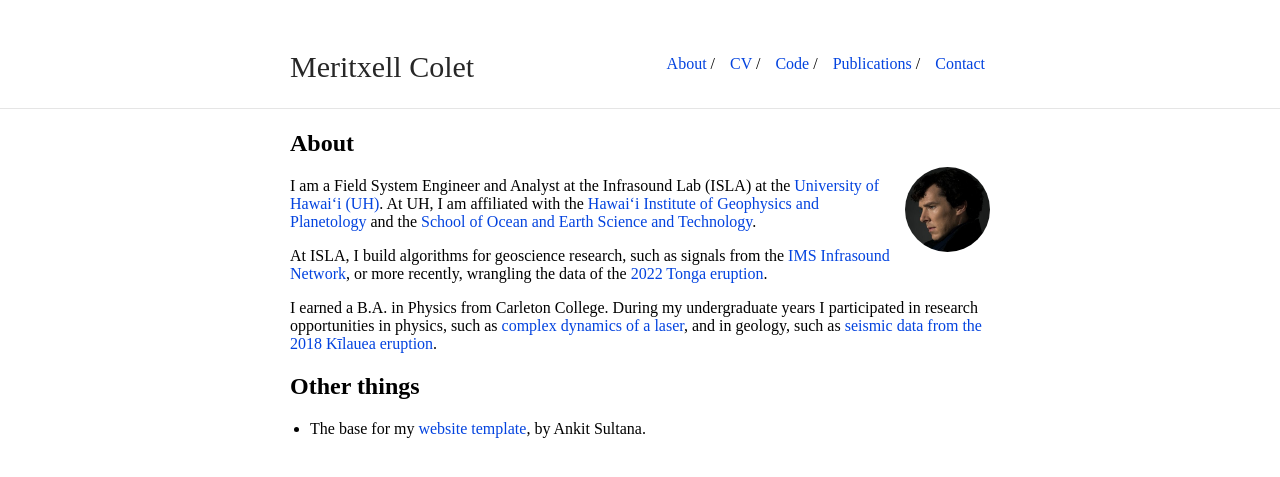
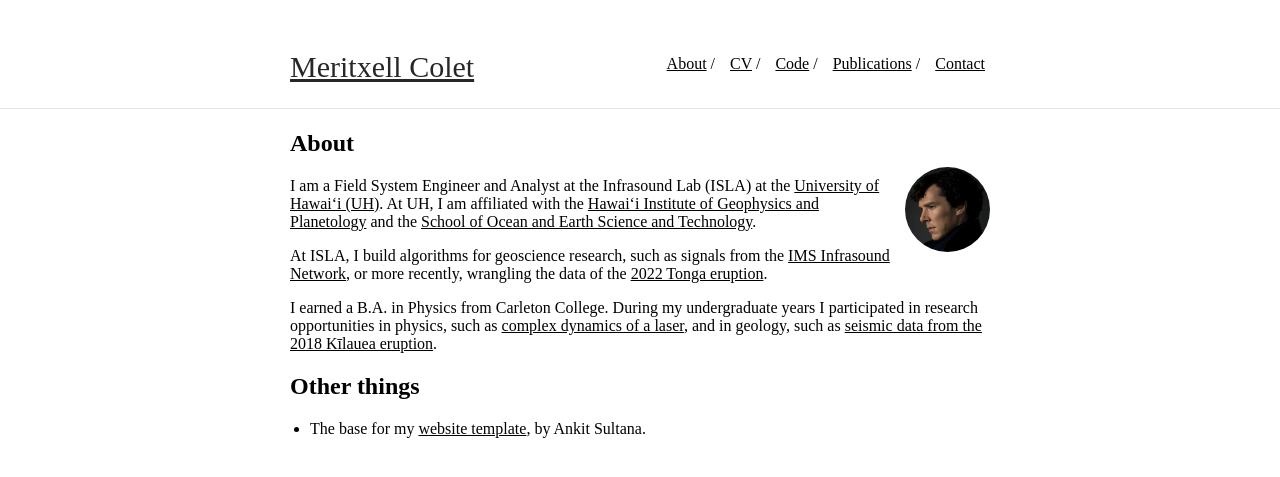
Before and after one commit to MeritxellC/MeritxellC.github.io, a Jekyll site: the page built from index.md, in a window 1280 px wide. Shown: the top 477 px of the page. Built offline with Jekyll 4.4.1, drawn with Linux system fonts in a browser that asks for light colours; our own code applies the rules of GitHub Pages for plain Markdown files.

Commit message:
change links

```diff
--- a/_sass/_style.scss
+++ b/_sass/_style.scss
@@ -15,7 +15,7 @@ body {
     height: 100%;
 }
 a {
-    text-decoration: none;
+    text-decoration: underline;
     color: $accent;
 }
 a:hover {
--- a/_sass/vars.scss
+++ b/_sass/vars.scss
@@ -2,7 +2,7 @@
  * Customization Variables
  */
 
-$accent: #0343DF;
+$accent: #000000;
 $image-size: 85px;
 
 /*
```
